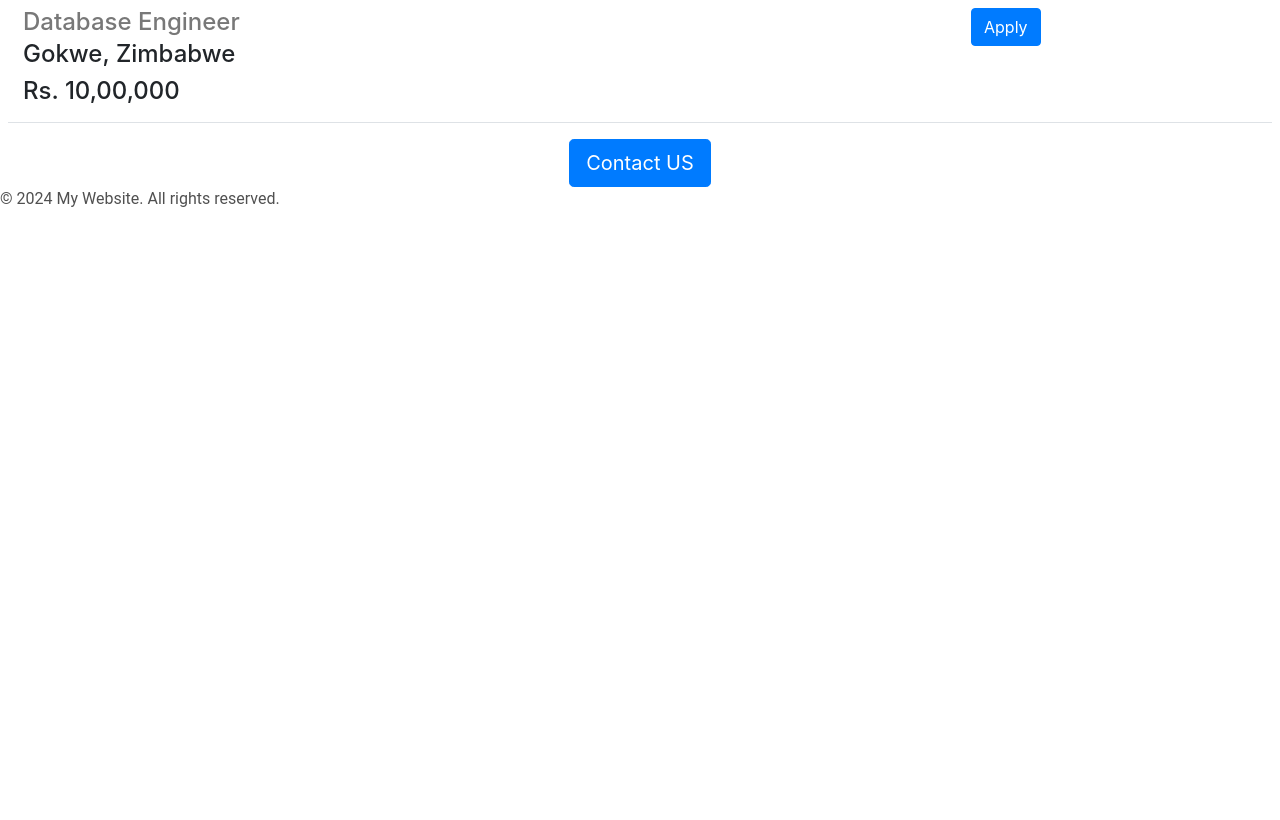
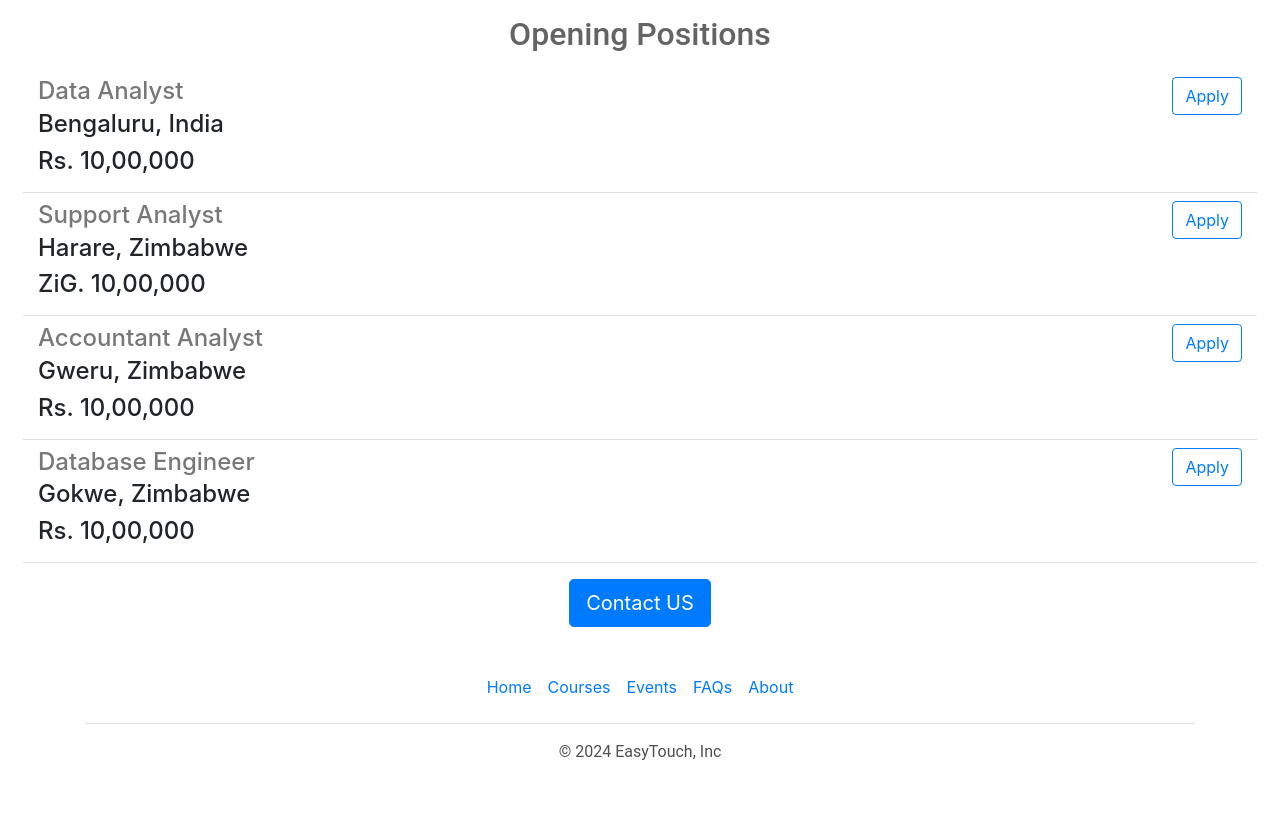
Before and after one commit to Easy-co/EasyTouch-Jobs, a Flask app: page / in a window 1280 px wide. Shown: the part 849-1669 px from the top of the page. Before the commit the page ends 1056 px from the top, so only its background shows below. Run offline with Flask 3, Linux system fonts and the light colour scheme.

Commit message:
functional and aesthetic improvements

```diff
--- /dev/null
+++ b/templates/footer.html
@@ -0,0 +1,14 @@
+<div class="b-example-divider"></div>
+
+<div class="container">
+  <footer class="py-3 my-4">
+    <ul class="nav justify-content-center border-bottom pb-3 mb-3">
+      <li class="nav-item"><a href="#" class="nav-link px-2 text-body-secondary">Home</a></li>
+      <li class="nav-item"><a href="#" class="nav-link px-2 text-body-secondary">Courses</a></li>
+      <li class="nav-item"><a href="#" class="nav-link px-2 text-body-secondary">Events</a></li>
+      <li class="nav-item"><a href="#" class="nav-link px-2 text-body-secondary">FAQs</a></li>
+      <li class="nav-item"><a href="#" class="nav-link px-2 text-body-secondary">About</a></li>
+    </ul>
+    <p class="text-center text-body-secondary">&copy; 2024 EasyTouch, Inc</p>
+  </footer>
+</div>
--- a/templates/home.html
+++ b/templates/home.html
@@ -43,19 +43,28 @@
     </style>
 </head>
 <body>
+    {% include 'nav.html' %}
     <header>
         <h1 class="text-align">Welcome to {{company_name}} Courses</h1>
         <img id="banner" class="img-fluid banner" src="static/burner.jpg" height="320">
 
     </header>
 
-    <main>
+    <div class="container-fluid">
+   <h1 class="text-center">About Us</h1>
+    <div class="row" style="margin-bottom:16px">
+                 <div class= "col-md-6">
+                  <p class="lead">
+                              Lorem Ipsum is simply dummy text of the printing and typesetting industry. Lorem Ipsum has been the industry's standard dummy text ever since the 1500s, when an unknown printer took a galley of type and scrambled it to make a type specimen book. It has survived not only five centuries, but also the leap into electronic typesetting, remaining essentially unchanged. It was popularised in the 1960s with the release of Letraset sheets containing Lorem Ipsum passages, and more recently with desktop publishing software like Aldus PageMaker including versions of Lorem Ipsum.
+                  </p>
+                 </div>
+
+                <div class="d-none d-md-block col-md-6">
+                   <img src="/static/people.jpg" style ="height:320px; border-radius:4px;" >
+                </div>
 
 
-        <section>
-
-        </section>
-
+     </div>
         <section>
             <h2 class="text-align mt-2 mb-4">Opening Positions</h2>
             <p>
@@ -65,13 +74,11 @@
             </p>
 
           <div style="text-align:center;">
-                <button class="btn btn-primary btn-lg">Contact US</button>
+                <a href="mailto:esmanmudimu@gmail.com?subject=Questions%20about%20Job%20Openings&body=My%20name%3A%20%3Cyour%20name%20here%3E%0D%0A%0D%0AMy%20questions%3A%20%3Cyour%20question%20here%3E" class="btn btn-primary btn-lg">Contact US</a>
           </div>
         </section>
-    </main>
+    </div>
 
-    <footer>
-        <p>&copy; 2024 My Website. All rights reserved.</p>
-    </footer>
+   {% include('footer.html')%}
 </body>
 </html>
--- a/templates/jobitem.html
+++ b/templates/jobitem.html
@@ -13,7 +13,7 @@
 
      </div>
     <div class="col-3">
-           <button type="button" class="btn btn-primary">Apply</button>
+           <a href="mailto:esmanmudimu@gmail.com?subject=Questions%20about%20Job%20Openings&body=My%20name%3A%20%3Cyour%20name%20here%3E%0D%0A%0D%0AMy%20questions%3A%20%3Cyour%20question%20here%3E" type="button" class="btn btn-outline-primary float-right align-middle">Apply</a>
     </div>
 
 </div>
--- /dev/null
+++ b/templates/nav.html
@@ -0,0 +1,12 @@
+<nav class="navbar shadow-sm fixed-top bg-white">
+  <div class="container-fluid">
+    <a class="navbar-brand" href="#">
+      <img src="/static/logo.svg" alt="Logo" width="30" height="24" class="d-inline-block align-text-top">
+      EasyTouch
+    </a>
+  </div>
+</nav>
+
+<div style="height:56px;">
+
+</div>
```
Also changed, not shown: static/logo.svg (added), 1 other file.
